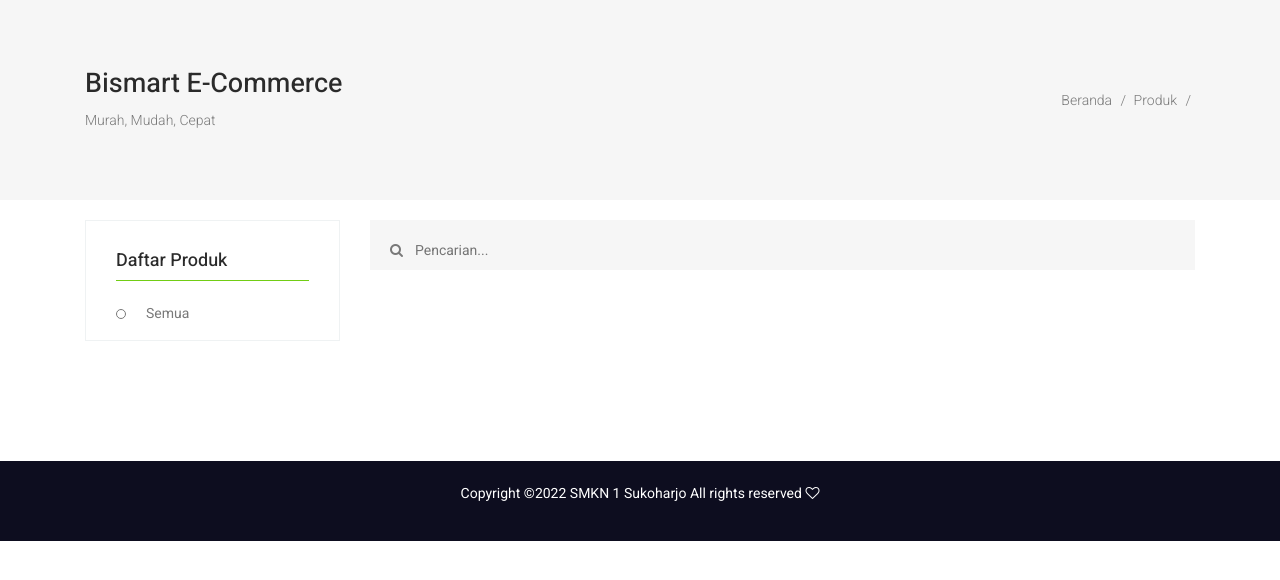
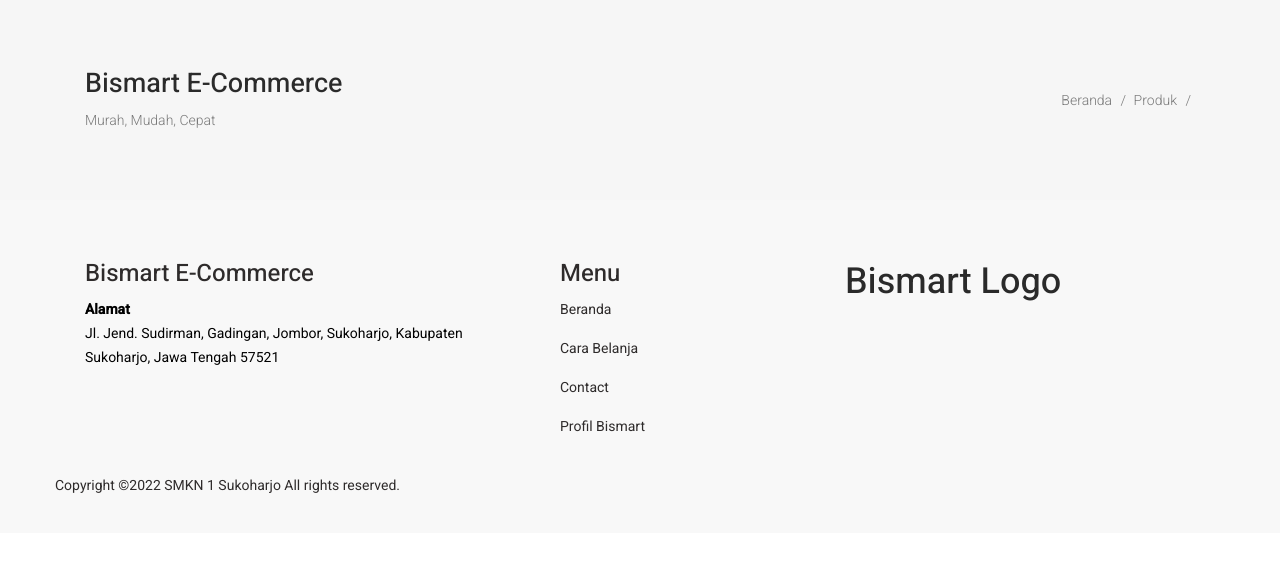
Before and after one commit to afifnm/ecommerce, a PHP site: the page made by application/views/frontend/product.php in a window 1280 px wide. Shown: the part 81-661 px from the top of the page. Run offline with PHP 8.4, Linux system fonts and the light colour scheme; the template is opened without the code that fills it, so the values that code supplies are empty.

Commit message:
27102022

```diff
--- a/application/views/frontend/_css.php
+++ b/application/views/frontend/_css.php
@@ -1,5 +1,6 @@
     <!-- Bootstrap CSS -->
-    <link rel="stylesheet" href="<?php echo base_url('assets/vendor/eiser/');?>css/bootstrap.css" />
+    <link rel="stylesheet" href="https://cdn.jsdelivr.net/npm/bootstrap@4.6.2/dist/css/bootstrap.min.css" integrity="sha384-xOolHFLEh07PJGoPkLv1IbcEPTNtaed2xpHsD9ESMhqIYd0nLMwNLD69Npy4HI+N" crossorigin="anonymous">
+
     <link rel="stylesheet" href="<?php echo base_url('assets/vendor/eiser/');?>vendors/linericon/style.css" />
     <link rel="stylesheet" href="<?php echo base_url('assets/vendor/eiser/');?>css/font-awesome.min.css" />
     <link rel="stylesheet" href="<?php echo base_url('assets/vendor/eiser/');?>css/themify-icons.css" />
--- a/application/views/frontend/_footer.php
+++ b/application/views/frontend/_footer.php
@@ -1,6 +1,28 @@
-    <footer class="footer-area" style="padding: 20px;">
+    <footer class="footer-area section_gap" style="padding-top: 60px; padding-bottom: 20px; background-color: #f8f8f8; color: black;">
       <div class="container">
-          <p align="center" style="color: white;">
-          Copyright &copy;<script>document.write(new Date().getFullYear());</script> SMKN 1 Sukoharjo All rights reserved <i class="fa fa-heart-o" aria-hidden="true"></i></p>
+        <div class="row">
+          <div class="col-lg-5 col-md-6 single-footer-widget">
+            <h3 style="color: rgb(46, 43, 43);">Bismart E-Commerce</h3>
+            <address>
+            	<strong>Alamat</strong><br>
+            	Jl. Jend. Sudirman, Gadingan, Jombor, Sukoharjo, Kabupaten Sukoharjo, Jawa Tengah 57521<br>
+            </address>
+          </div>
+          <div class="col-lg-3 col-md-6 single-footer-widget">
+            <h3 style="color: rgb(46, 43, 43);">Menu</h3>
+            <ul style="color: rgb(46, 43, 43);">
+              <li><a href="#"style="color: rgb(46, 43, 43);">Beranda</a></li>
+              <li><a href="#"style="color: rgb(46, 43, 43);">Cara Belanja</a></li>
+              <li><a href="#"style="color: rgb(46, 43, 43);">Contact</a></li>
+              <li><a href="#"style="color: rgb(46, 43, 43);">Profil Bismart</a></li>
+            </ul>
+          </div>
+          <div class="col-lg-4 col-md-6 single-footer-widget">
+          	<h1>Bismart Logo</h1>
+        </div>
+        <div class="footer-bottom row align-items-center" style="margin-top: 20px;">
+          <p align="center" style="color: rgb(46, 43, 43);">
+          Copyright &copy;<script>document.write(new Date().getFullYear());</script> SMKN 1 Sukoharjo All rights reserved. </p>
+        </div>
       </div>
     </footer>
--- a/application/views/frontend/_navigasi.php
+++ b/application/views/frontend/_navigasi.php
@@ -57,7 +57,7 @@ $kategori_produk = $this->db->get()->result_array();
                     </a>
                 </li>
                 <li class="nav-item">
-                    <a href="#" class="icons">
+                    <a href="<?php echo site_url('admin') ?>" class="icons">
                     <i class="ti-user" aria-hidden="true"></i> Login
                     </a>
                 </li>
--- a/application/views/frontend/product.php
+++ b/application/views/frontend/product.php
@@ -6,46 +6,40 @@
     <link rel="icon" href="img/favicon.png" type="image/png" />
     <title><?php echo $title; ?></title>
     <?php require_once('_css.php'); ?>
+    <style>
+      .s_product_text p{
+        margin: 0;
+        padding: 0;
+        border: 0;
+      }
+    </style>
   </head>
   <body>
     <?php require_once('_navigasi.php'); ?>
     <?php require_once('_header.php'); ?>
-    <section class="cat_product_area" style="padding-top: 20px; padding-bottom:120px;">
-      <div class="container">
-        <div class="row flex-row-reverse">
-          <div class="col-lg-9">
-            <div class="product_top_bar" style="padding :0px;">
-              <div class="input-group-icon mt-10">
-                <div class="icon">
-                        <i class="fa fa-search" aria-hidden="true"></i>
-                    </div>
-                    <input type="text" name="address" placeholder="Pencarian..." class="single-input" id="cari">
-                </div>
-            </div>
-            <div class="latest_product_inner">
-              <div class="row">
-  <?php foreach ($products as $product) { ?>
-    <div class="product_image_area">
+    <?php foreach ($products as $product) { ?>
+          <!--================Single Product Area =================-->
+    <div class="product_image_area"  style="margin-bottom: 50px ; padding-top: 50px;">
       <div class="container">
         <div class="row s_product_inner">
-          <div class="col-lg-12">
-            <div class="s_product_img" style="">
-              <div id="carouselExampleIndicators" class="carousel slide" data-ride="carousel">
-                <ol class="carousel-indicators">
+          <div class="col-lg-6">
+            <div class="s_product_img">
+              <div id="carouselExampleControls" class="carousel slide" data-ride="carousel">
+                <div class="carousel-inner">
                   <?php $no=0; foreach ($this->CRUD_model->foto_produk($product['kode_produk']) as $foto) { ?>
-                  <li data-target="#carouselExampleIndicators" data-slide-to="<?php echo $no; ?>"
-                  class="<?php if ($no==0) { echo 'active';} ?>">
-                    <img src="<?php echo site_url('assets/upload/images/produk/'.$foto['namafile']);?>">
-                  </li>
-                  <?php $no++; } ?>
-                </ol>
-                <div class="carousel-inner">
-                  <?php $no=0; foreach ($this->CRUD_model->foto_produk($product['kode_produk']) as $foto2) { ?>
-                  <div class="carousel-item <?php if ($no==0) { echo 'active';} ?>">
-                    <img class="d-block w-100" src="<?php echo site_url('assets/upload/images/produk/'.$foto2['namafile']);?>">
+                  <div class="carousel-item <?php if ($no==0) { echo 'active'; } ?>">
+                    <img src="<?php echo site_url('assets/upload/images/produk/'.$foto['namafile']);?>" class="d-block w-100" alt="...">
                   </div>
                   <?php $no++; } ?>
                 </div>
+              <button class="carousel-control-prev" type="button" data-target="#carouselExampleControls" data-slide="prev">
+                  <span class="carousel-control-prev-icon" aria-hidden="true"></span>
+                  <span class="sr-only">Previous</span>
+                </button>
+                <button class="carousel-control-next" type="button" data-target="#carouselExampleControls" data-slide="next">
+                  <span class="carousel-control-next-icon" aria-hidden="true"></span>
+                  <span class="sr-only">Next</span>
+                </button>
               </div>
             </div>
           </div>
@@ -55,49 +49,30 @@
               <h2>Rp. <?php echo number_format($product['harga'],0,",","."); ?></h2>
               <ul class="list">
                 <li>
-                  <a class="active" href="#">
-                    <span>Kategori</span> : <?php echo $product['kategori']; ?></a>
+                  <a class="active" href="<?php echo site_url('home/kategori/'.$product['id_kategori'].'/0');?>">
+                    <span>Kategori</span> : <?php echo $this->CRUD_model->get_kategori($product['id_kategori']); ?>
+                  </a>
                 </li>
                 <li>
-                  <a href="#"> <span>Stok</span> : <?php echo $product['stok']; ?></a>
+                  <a href="#"> <span>Stok</span> : <?php echo $product['stok']; ?> pc</a>
                 </li>
               </ul>
-              <p>
                 <?php echo $product['deskripsi']; ?>
-              </p>
               <div class="product_count">
-                <label for="qty">Quantity:</label>
-                <input type="text" name="qty" id="sst" maxlength="12" value="1" title="Quantity:" class="input-text qty">
-                <button onclick="var result = document.getElementById('sst'); var sst = result.value; if( !isNaN( sst )) result.value++;return false;" class="increase items-count" type="button">
-                  <i class="lnr lnr-chevron-up"></i>
-                </button>
-                <button onclick="var result = document.getElementById('sst'); var sst = result.value; if( !isNaN( sst ) &amp;&amp; sst > 0 ) result.value--;return false;" class="reduced items-count" type="button">
-                  <i class="lnr lnr-chevron-down"></i>
-                </button>
+                <label for="qty">Jumlah:</label>
+                <input type="number" name="qty" maxlength="12" value="1" title="Quantity:" class="input-text qty"/>
               </div>
               <div class="card_area">
-                <a class="main_btn" href="#">Add to Cart</a>
-                <a class="icon_btn" href="#">
-                  <i class="lnr lnr lnr-diamond"></i>
-                </a>
-                <a class="icon_btn" href="#">
-                  <i class="lnr lnr lnr-heart"></i>
-                </a>
+                <a class="main_btn" href="#">Masukan Keranjang</a>
               </div>
             </div>
           </div>
         </div>
       </div>
     </div>
-  <?php } ?>
-
-              </div>
-            </div>
-          </div>
-          <?php require_once('_sidebar.php'); ?>
-        </div>
-      </div>
-    </section>
+    <!--================End Single Product Area =================-->
+    <br>
+    <?php } ?>
     <?php require_once('_footer.php'); ?>
     <?php require_once('_js.php'); ?>
     <script>
```
Also changed, not shown: ecom_smk.sql (+2 -8 lines), assets/upload/images/produk/20221021085337.jpg (deleted), assets/upload/images/produk/20221021085350.jpg (deleted), assets/upload/images/produk/20221021085621.jpg (deleted), assets/upload/images/produk/20221021085935.jpg (deleted), assets/upload/images/produk/20221021090134.jpg (deleted), assets/upload/images/produk/20221021090317.jpg (deleted), assets/upload/images/produk/20221021090648.jpg (deleted).
